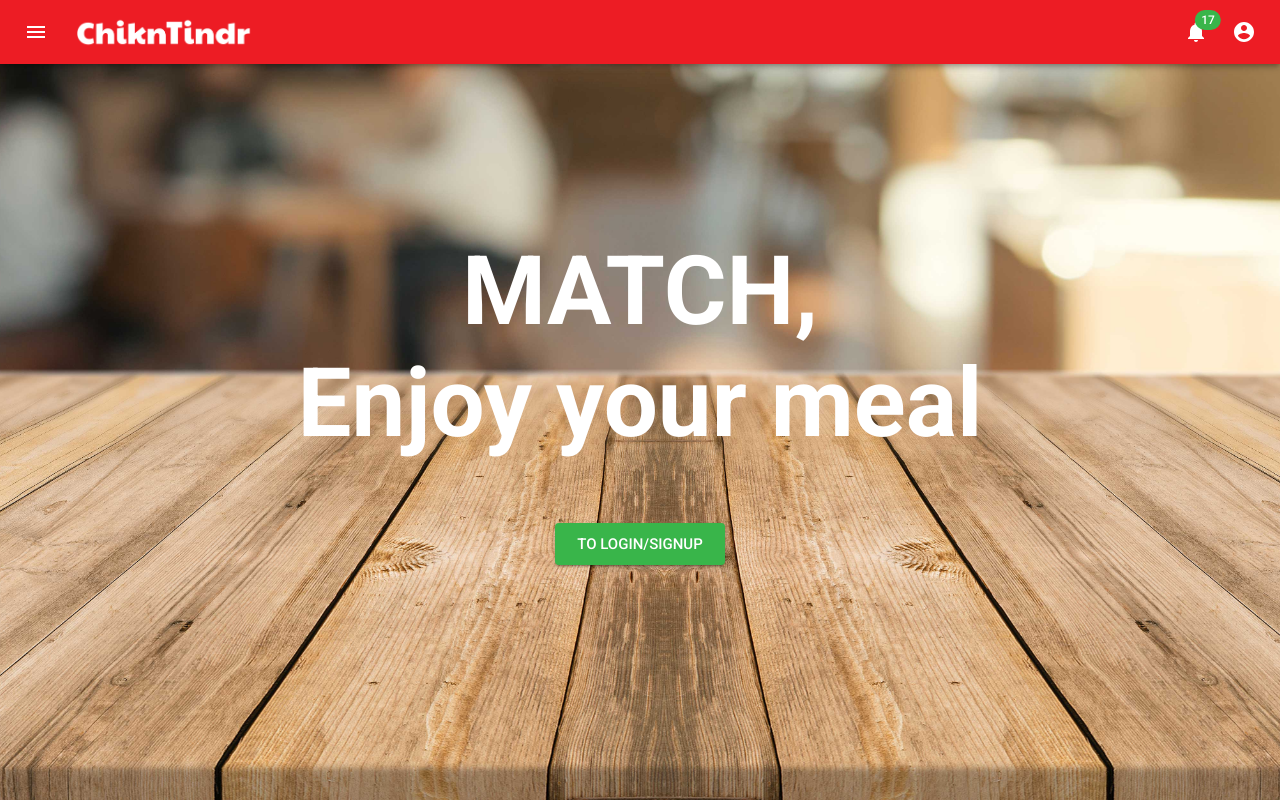
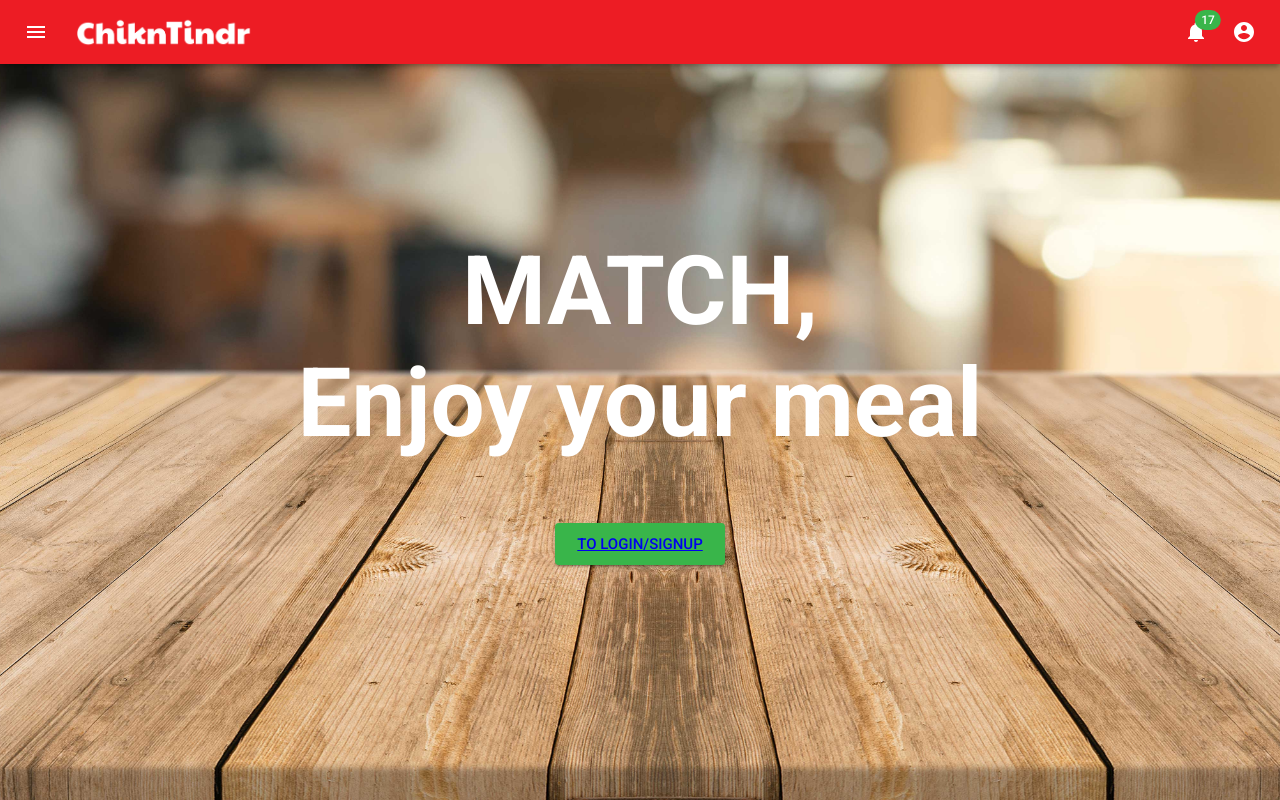
Before and after one commit to Wkoslik/ChiknTindr-Client, a React (Create React App) app: page / in a window 1280 px wide. Built offline with nearby package versions, Linux system fonts and the light colour scheme.

Commit message:
fixing button to link on landing page for deployment

```diff
--- a/src/components/pages/Home.js
+++ b/src/components/pages/Home.js
@@ -1,3 +1,4 @@
+import { Link } from 'react-router-dom'
 import { makeStyles, MuiThemeProvider, createMuiTheme } from '@material-ui/core/styles';
 import {
     Grid,
@@ -40,7 +41,7 @@ const Home = (props) => {
                             <Box fontWeight={900} style={{ color: "white", marginBottom: "4rem" }}>MATCH, <br></br>Enjoy your meal</Box>
                         </Typography>
                     </Grid>
-                    <Button color="secondary" variant="contained" size="large" href="/auth/login">to login/signup</Button>
+                    <Button color="secondary" variant="contained" size="large" ><Link to="/auth/login">to login/signup</Link></Button>
                 </Grid>
             </ThemeProvider>
         </div>
```
